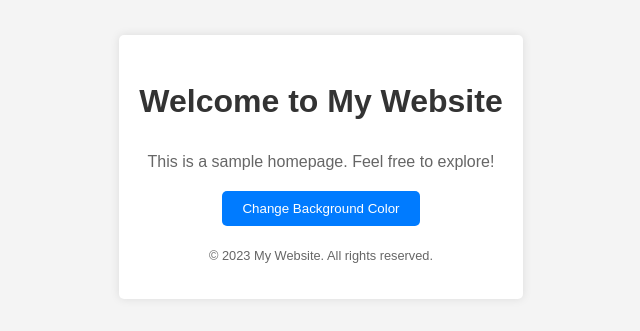
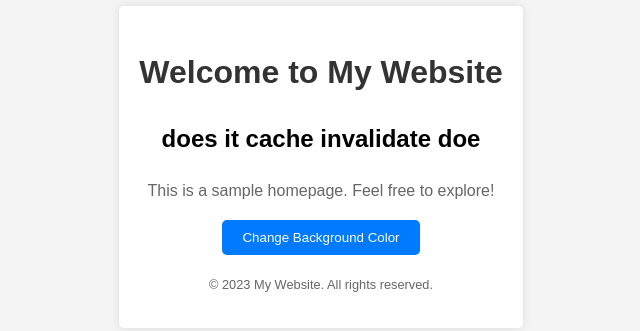
Before and after one commit to BharatKatyal/Simple_Web_SPA_GCP_Dev_Fest, a plain HTML site: page public/index.html in a window 1280 px wide. Shown: the part 233-564 px from the top of the page, without its empty margins (319-959 px from the left). Drawn offline with Linux system fonts and the light colour scheme.

Commit message:
gcp cache invalidation test

```diff
--- a/public/index.html
+++ b/public/index.html
@@ -10,6 +10,7 @@
     <div class="container">
         <header>
             <h1>Welcome to My Website</h1>
+            <h2> does it cache invalidate doe</h2>
         </header>
         <main>
             <p>This is a sample homepage. Feel free to explore!</p>
```
